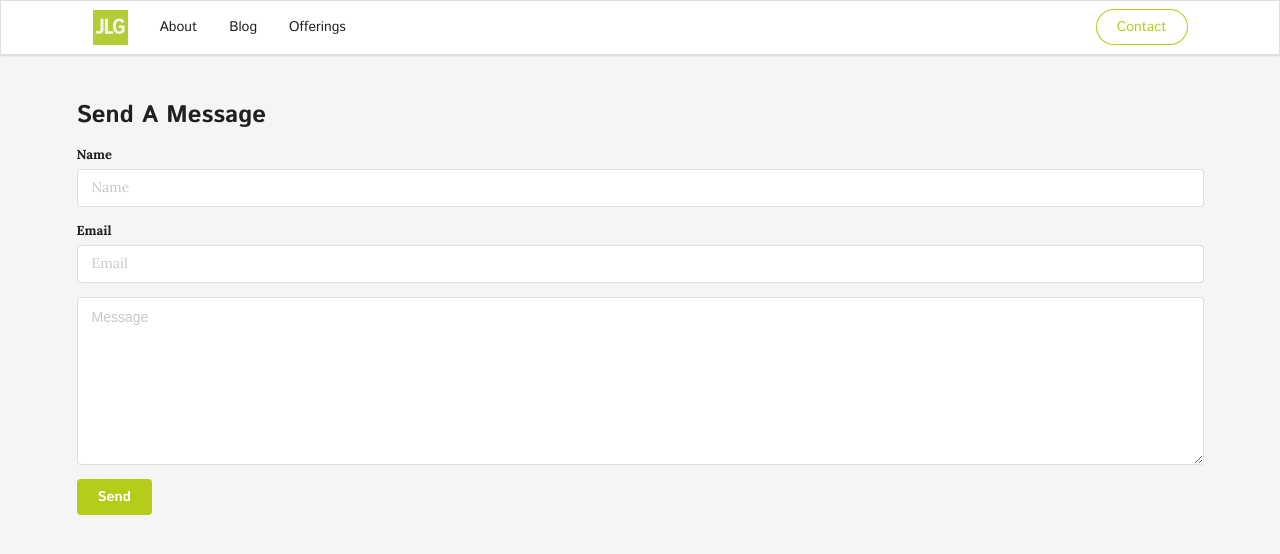
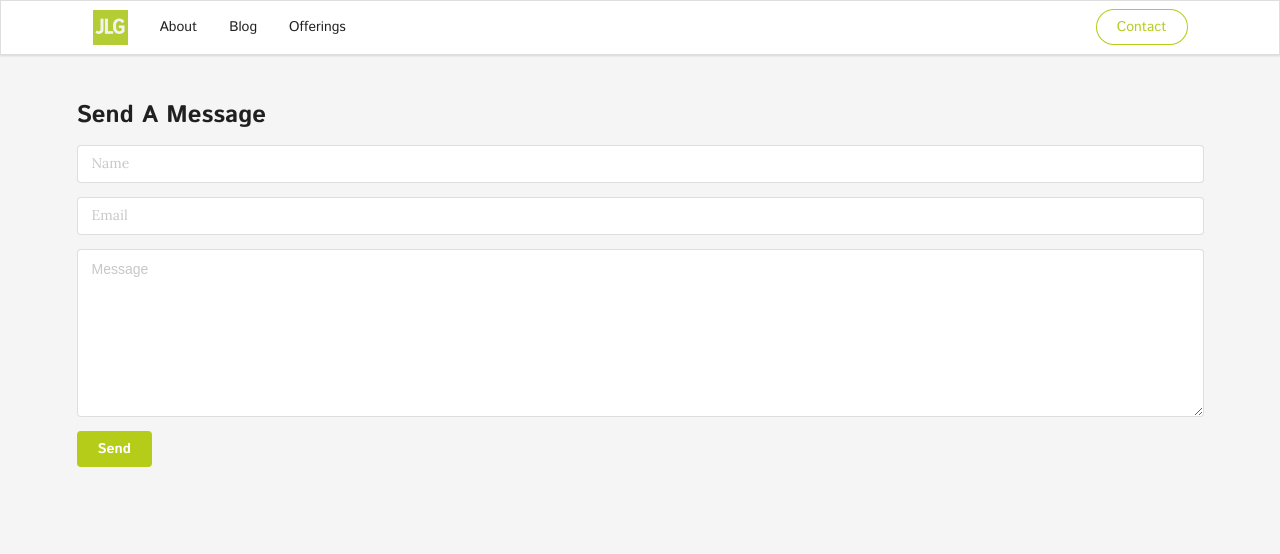
Before and after one commit to yogi-jerz/yogi-jerz.github.io, a Jekyll site: the page built from contact/index.html, in a window 1280 px wide. Shown: the top 554 px of the page. Built offline with Jekyll 4.4.1, drawn with Linux system fonts in a browser that asks for light colours; nearby versions of some CDN libraries.

Commit message:
offerings

```diff
--- a/_includes/contact-form.html
+++ b/_includes/contact-form.html
@@ -1,11 +1,11 @@
 <form class="ui form" id="form" action="https://getsimpleform.com/messages?form_api_token=2932dc53a3a011d6f0db56e6deee37bf" method="post">
     <!-- all your input fields here.... -->
     <div class="field">
-        <label>Name</label>
+<!--         <label>Name</label> -->
         <input type="text" name="name" placeholder="Name">
     </div>
     <div class="field">
-        <label>Email</label>
+    <!--     <label>Email</label> -->
         <input type="email" name="email" placeholder="Email">
     </div>
     <div class="field">
```
